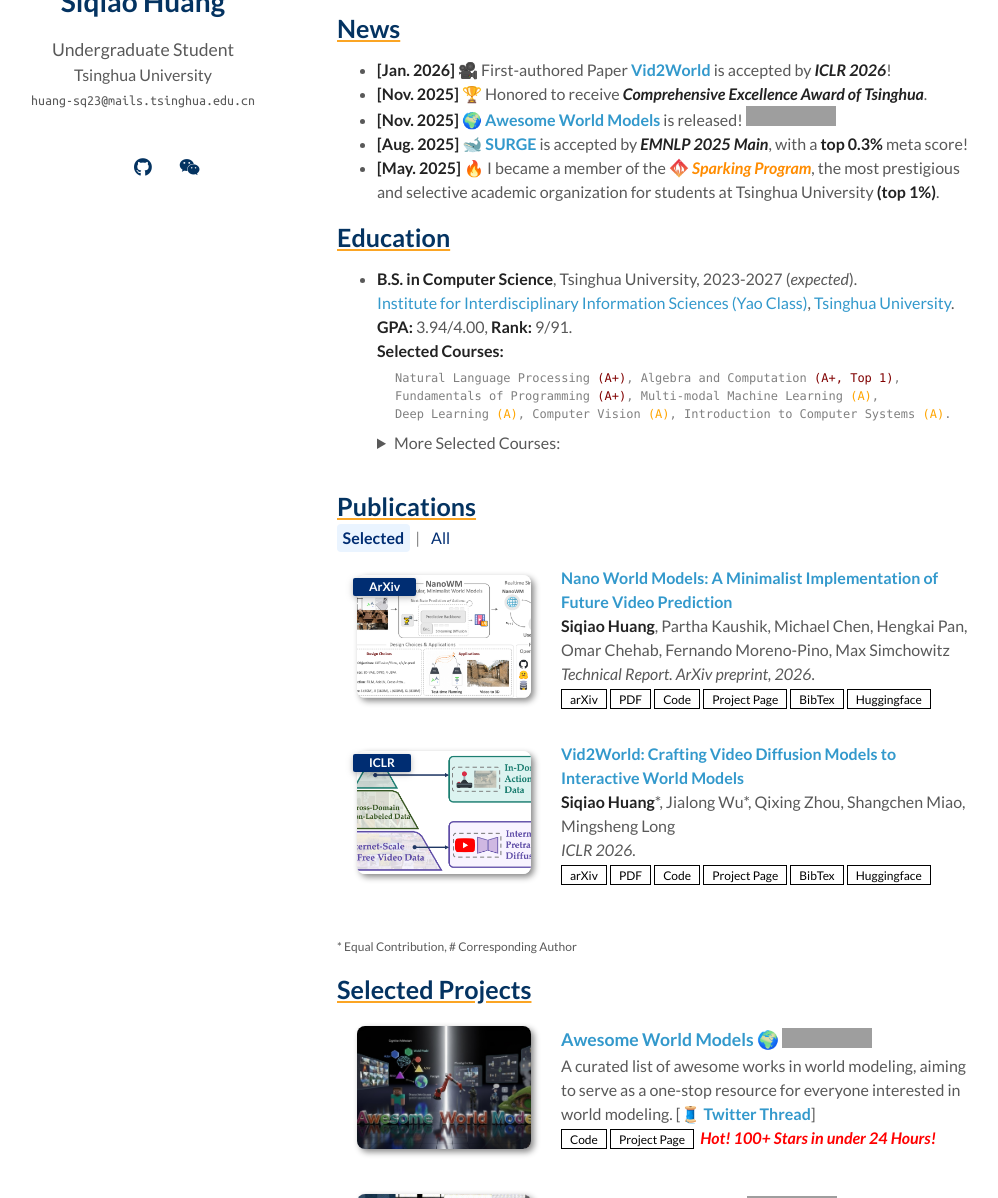
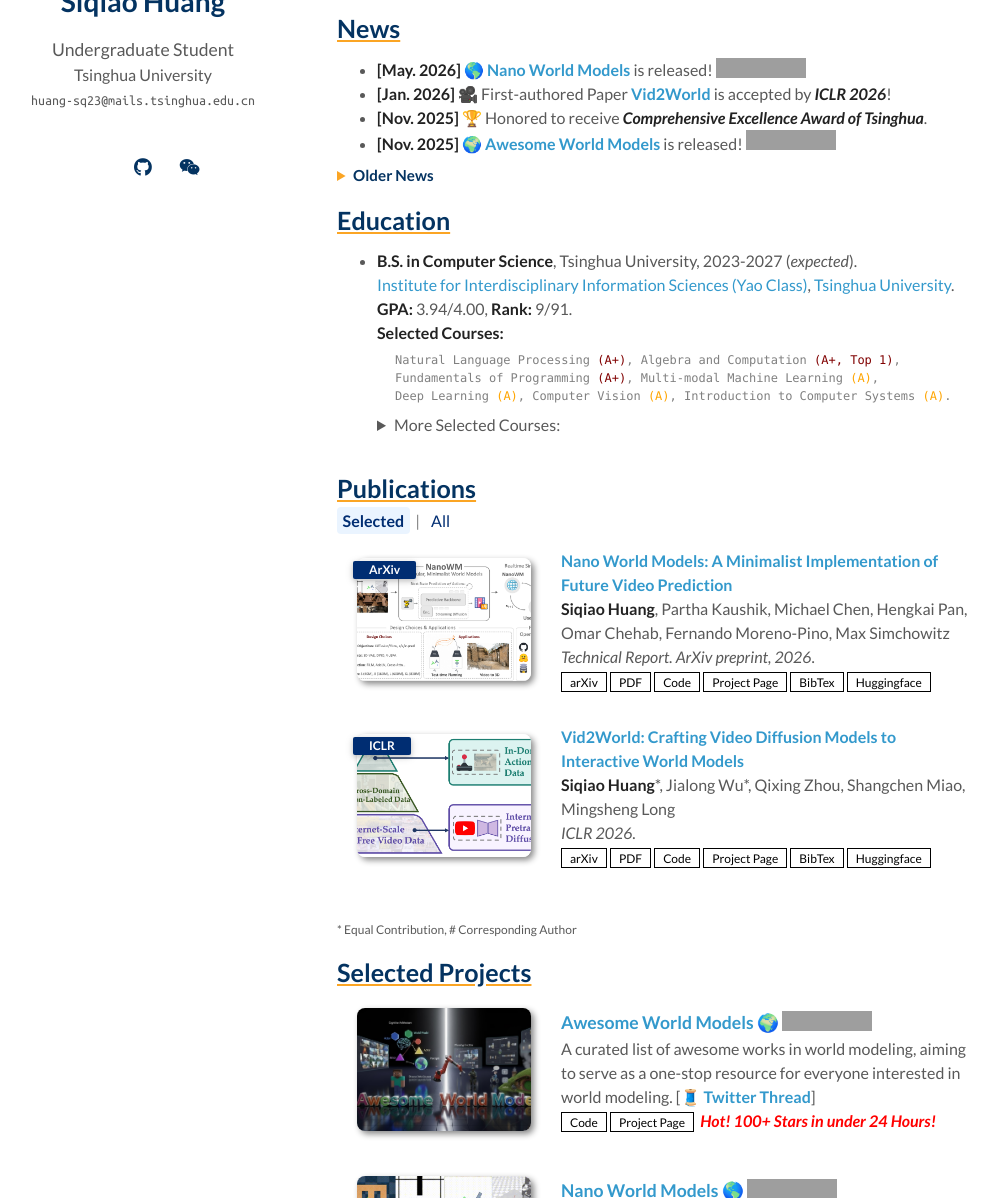
Before and after one commit to knightnemo/knightnemo.github.io, a Jekyll site: the page built from index.md, in a window 1280 px wide and 1400 px high, scrolled down 536 px. Shown: the part 202-1400 px from the top of the window, without its empty margins (133-1131 px from the left). Built offline with Jekyll 4.4.1, drawn with Linux system fonts in a browser that asks for light colours; a style sheet for code colours, icons or effects is not loaded; our own code applies the rules of GitHub Pages for plain Markdown files; grey boxes are pictures that could not be loaded.

Commit message:
Add older news toggle

```diff
--- a/_sass/minimal-light-no-dark-mode.scss
+++ b/_sass/minimal-light-no-dark-mode.scss
@@ -582,3 +582,41 @@
 .news-container li:last-child {
   margin-bottom: 0;
 }
+
+.older-news {
+  margin: -12px 0 20px;
+}
+
+.older-news summary {
+  color: #043361;
+  cursor: pointer;
+  font-size: 0.95rem;
+  font-weight: 600;
+  margin-bottom: 0;
+  padding: 0;
+}
+
+.older-news summary:hover {
+  color: #069;
+}
+
+.older-news summary::marker {
+  color: #fba524;
+}
+
+.older-news summary::-webkit-details-marker {
+  color: #fba524;
+}
+
+.older-news[open] summary {
+  margin-bottom: 8px;
+}
+
+.older-news ul {
+  margin: 0 0 20px;
+}
+
+.older-news li {
+  line-height: 1.4;
+  margin-bottom: 0;
+}
--- a/_sass/minimal-light.scss
+++ b/_sass/minimal-light.scss
@@ -650,3 +650,51 @@
 .news-container li:last-child {
   margin-bottom: 0;
 }
+
+.older-news {
+  margin: -12px 0 20px;
+}
+
+.older-news summary {
+  color: #043361;
+  cursor: pointer;
+  font-size: 0.95rem;
+  font-weight: 600;
+  margin-bottom: 0;
+  padding: 0;
+}
+
+.older-news summary:hover {
+  color: #069;
+}
+
+.older-news summary::marker {
+  color: #fba524;
+}
+
+.older-news summary::-webkit-details-marker {
+  color: #fba524;
+}
+
+.older-news[open] summary {
+  margin-bottom: 8px;
+}
+
+.older-news ul {
+  margin: 0 0 20px;
+}
+
+.older-news li {
+  line-height: 1.4;
+  margin-bottom: 0;
+}
+
+@media (prefers-color-scheme: dark) {
+  .older-news summary {
+    color: rgb(62, 183, 240);
+  }
+
+  .older-news summary:hover {
+    color: #a0dfff;
+  }
+}
--- a/index.md
+++ b/index.md
@@ -95,30 +95,22 @@
 Recently, I am super interested in understanding **theoretical foundations of machine learning and robotics**, especially for generative modeling, sequence prediction, and robot learning.
 
 ## News
+- **[May. 2026]** <b>[🌎 Nano World Models](https://simchowitzlabpublic.github.io/nano-world-model/)</b> is released! <a href='https://github.com/simchowitzlabpublic/nano-world-model'> <img src='https://img.shields.io/badge/dynamic/json?url=https%3A%2F%2Fapi.github.com%2Frepos%2Fsimchowitzlabpublic%2Fnano-world-model&query=%24.stargazers_count&label=stars&logo=github&style=social&cacheSeconds=3600' alt='GitHub stars' style='vertical-align: -2px; margin-right: 5px;'/></a>
 - **[Jan. 2026]** 🎥 First-authored Paper <b>[Vid2World](https://knightnemo.github.io/vid2world/)</b> is accepted by **_ICLR 2026_**!
 - **[Nov. 2025]** 🏆 Honored to receive _**Comprehensive Excellence Award of Tsinghua**_.
 - **[Nov. 2025]** <b>[🌍 Awesome World Models](https://github.com/knightnemo/Awesome-World-Models)</b> is released! [![GitHub stars](https://img.shields.io/badge/dynamic/json?url=https%3A%2F%2Fapi.github.com%2Frepos%2Fknightnemo%2FAwesome-World-Models&query=%24.stargazers_count&label=stars&logo=github&style=social&cacheSeconds=3600)](https://github.com/knightnemo/Awesome-World-Models/stargazers)
-- **[Aug. 2025]** 🐋 <b>[SURGE](https://arxiv.org/abs/2502.11167)</b> is accepted by **_EMNLP 2025 Main_**, with a **top 0.3%** meta score!
-- **[May. 2025]** 🔥 I became a member of the <img src="/assets/img/spark.png" width="20" height="20" style="vertical-align: text-top; margin-right: 0px"> <span style="color: #FF8C00">_<b>Sparking Program</b>_</span>, the most prestigious and selective academic organization for students at Tsinghua University **(top 1%)**.
 
-<!-- - **[May. 2025]** 📈 <b>[TrajWorld](https://arxiv.org/abs/2502.01366)</b> is accepted by **_ICML, 2025_**.
-- **[Jan. 2025]** 📜 My <b>[personal blog website](https://knightnemo.github.io/blog/)</b> is officially online!
-- **[Nov. 2024]** 🏆 Honored to receive _**Comprehensive Excellence Award of Tsinghua**_.
-- **[Nov. 2024]** 🏆 Glad to receive _**Outstanding Sports Scholarship of Tsinghua**_.-->
-
-<!--<div class="news-container">
+<details class="older-news">
+<summary>Older News</summary>
 <ul>
-<li><strong>[Jan. 2026]</strong> 🎥 First-authored Paper <b><a href="https://arxiv.org/abs/2502.11167">Vid2World</a></b> is accepted by <em><strong>ICLR 2026</strong></em>!</li>
-<li><strong>[Nov. 2025]</strong> 🏆 Honored to receive <em><strong>Comprehensive Excellence Award of Tsinghua</strong></em>.</li>
-<li><strong>[Nov. 2025]</strong> <b><a href="https://github.com/knightnemo/Awesome-World-Models">🌍 Awesome World Models</a></b> is released! <a href="https://github.com/knightnemo/Awesome-World-Models/stargazers"><img src="https://img.shields.io/badge/dynamic/json?url=https%3A%2F%2Fapi.github.com%2Frepos%2Fknightnemo%2FAwesome-World-Models&query=%24.stargazers_count&label=stars&logo=github&style=social&cacheSeconds=3600" alt="GitHub stars"></a></li>
-<li><strong>[Aug. 2025]</strong> 🐋 <b><a href="https://arxiv.org/abs/2502.11167">SURGE</a></b> is accepted by <em><strong>EMNLP 2025</strong></em>, with a <strong>top 0.3%</strong> meta score!</li>
+<li><strong>[Aug. 2025]</strong> 🐋 <b><a href="https://arxiv.org/abs/2502.11167">SURGE</a></b> is accepted by <em><strong>EMNLP 2025 Main</strong></em>, with a <strong>top 0.3%</strong> meta score!</li>
 <li><strong>[May. 2025]</strong> 🔥 I became a member of the <img src="/assets/img/spark.png" width="20" height="20" style="vertical-align: text-top; margin-right: 0px"> <span style="color: #FF8C00"><em><b>Sparking Program</b></em></span>, the most prestigious and selective academic organization for students at Tsinghua University <strong>(top 1%)</strong>.</li>
 <li><strong>[May. 2025]</strong> 📈 <b><a href="https://arxiv.org/abs/2502.01366">TrajWorld</a></b> is accepted by <em><strong>ICML, 2025</strong></em>.</li>
 <li><strong>[Jan. 2025]</strong> 📜 My <b><a href="https://knightnemo.github.io/blog/">personal blog website</a></b> is officially online!</li>
 <li><strong>[Nov. 2024]</strong> 🏆 Honored to receive <em><strong>Comprehensive Excellence Award of Tsinghua</strong></em>.</li>
 <li><strong>[Nov. 2024]</strong> 🏆 Glad to receive <em><strong>Outstanding Sports Scholarship of Tsinghua</strong></em>.</li>
 </ul>
-</div>-->
+</details>
 
 ## Education
 
@@ -126,7 +118,7 @@
     [Institute for Interdisciplinary Information Sciences (Yao Class)](https://iiis.tsinghua.edu.cn/en/), [Tsinghua University](https://www.tsinghua.edu.cn/en/).\\
     **GPA:** 3.94/4.00, **Rank:** 9/91.\\
     **Selected Courses:** <code style="font-size: 0.75em; display: block; margin-left: 1.5em; margin-top: 0.5em; color: gray;">Natural Language Processing <span style="color: Maroon;">(A+)</span>, Algebra and Computation <span style="color: Maroon;">(A+, Top 1)</span>,<br> Fundamentals of Programming <span style="color: Maroon;">(A+)</span>, Multi-modal Machine Learning <span style="color: orange;">(A)</span>,<br> Deep Learning <span style="color: orange;">(A)</span>, Computer Vision <span style="color: orange;">(A)</span>, Introduction to Computer Systems <span style="color: orange;">(A)</span>.</code>
-    <details><summary>More Selected Courses:</summary> <code style="font-size: 0.75em; display: block; margin-left: 1.5em; margin-top: 0em; color: gray;">Basic Principles of Marxism <span style="color: Maroon;">(A+)</span>, The History of Western Music <span style="color: Maroon;">(A+)</span>,<br>Discrete Mathematics II <span style="color: orange;">(A)</span>, Fundamentals of Computer Science <span style="color: orange;">(A)</span>, <br>Advanced Topics in Linear Algebra <span style="color: orange;">(A)</span>, Calculus-A II <span style="color: orange;">(A)</span>, Physics I <span style="color: orange;">(A)</span>.</code></details>
+    <details><summary>More Selected Courses:</summary> <code style="font-size: 0.75em; display: block; margin-left: 1.5em; margin-top: 0em; color: gray;">Student Research Training <span style="color: Maroon;">(A+)</span>, AI+X Accelerated Computation <span style="color: orange;">(A)</span>,<br>Intelligent Systems and Robotics <span style="color: orange;">(A)</span>, Introduction to Computer Science <span style="color: orange;">(A)</span>, <br>Discrete Mathematics II <span style="color: orange;">(A)</span>, Fundamentals of Computer Science <span style="color: orange;">(A)</span>, <br>Advanced Topics in Linear Algebra <span style="color: orange;">(A)</span>, Calculus-A II <span style="color: orange;">(A)</span>, Physics I <span style="color: orange;">(A)</span>.</code></details>
 
 {% include_relative _includes/publications.md %}
 {% include_relative _includes/projects.md %}
```
